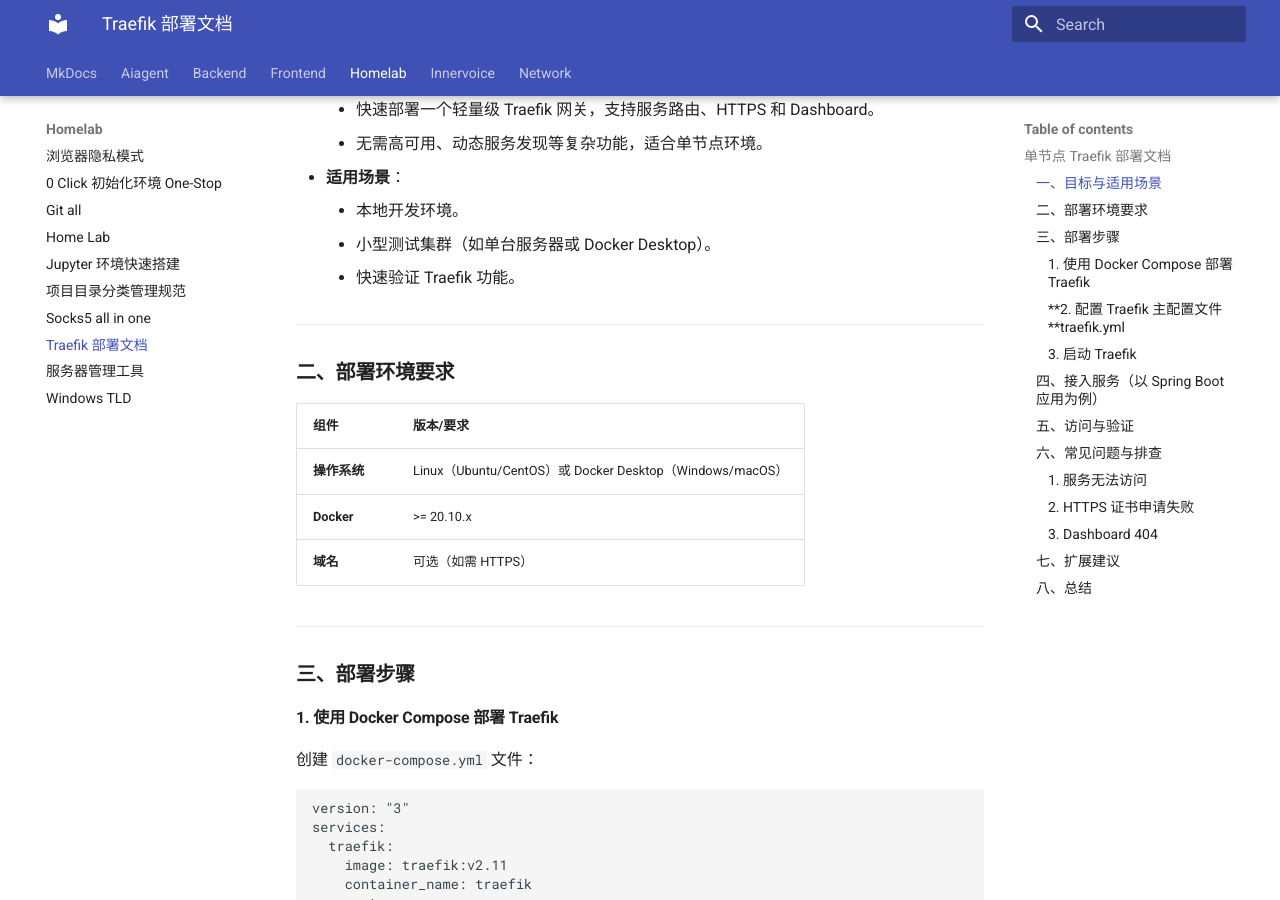
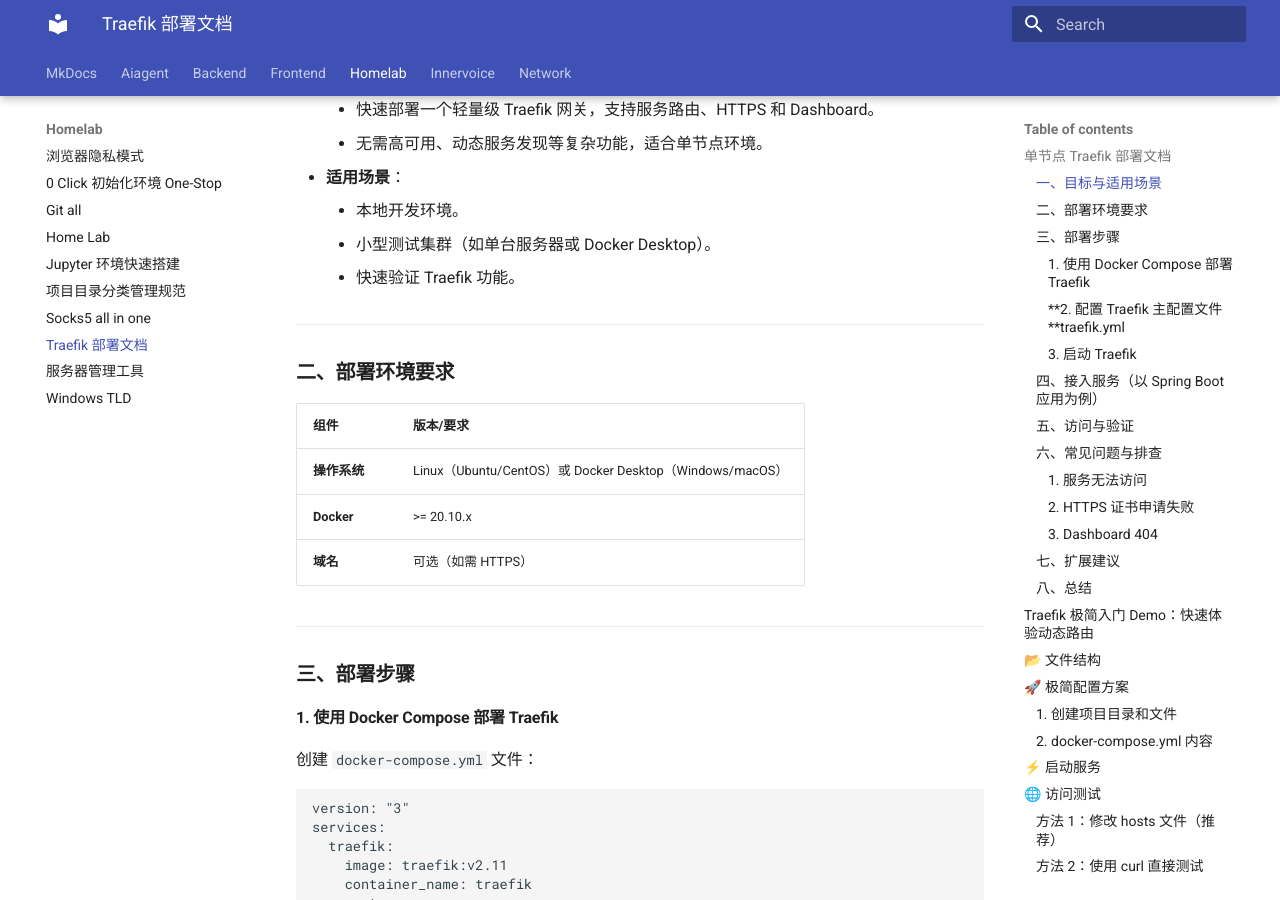
Before and after one commit to seccmd/pydeep, an MkDocs documentation site: the page built from docs/homelab/traefik-guide.md, in a window 1280 px wide and 900 px high, scrolled down 378 px. Built offline with MkDocs 1.6.1 and Material for MkDocs 9.7.7, drawn with Linux system fonts in a browser that asks for light colours.

Commit message:
Update traefik-guide.md

````diff
--- a/docs/homelab/traefik-guide.md
+++ b/docs/homelab/traefik-guide.md
@@ -194,7 +194,7 @@
 如需升级为生产环境，可参考原案中的高可用架构和 ETCD 集群方案。
 
 
-# Traefik 极简入门 Demo：快速体验动态路由
+## Traefik 极简入门 Demo：快速体验动态路由
 
 只需要两个文件和三条命令，即可运行最简单的 Traefik 测试环境：
 
@@ -338,7 +338,7 @@
 接下来可以逐步添加 HTTPS、中间件等进阶功能！
 
 
-# Traefik 全流程指南
+## Traefik 全流程指南
 
 # 从零开始基于 Traefik 搭建 HTTP 服务：全流程指南
 
@@ -667,7 +667,7 @@
 
 至此，您已拥有完整的基于 Traefik 的 HTTPS 服务，包含自动证书管理、安全Dashboard访问和HTTP重定向功能。
 
-# Traefik-Main
+## Traefik-Main
 
 docker-compose.yml
 
@@ -741,7 +741,7 @@
       dnsChallenge:
         provider: cloudflare
 ```
-# vscode-web
+## vscode-web
 
 docker-compose.yml
 
@@ -782,7 +782,7 @@
 cert: false
 ```
 
-# Jupyter Notebook
+## Jupyter Notebook
 
 ```yaml
 version: '3'
````
